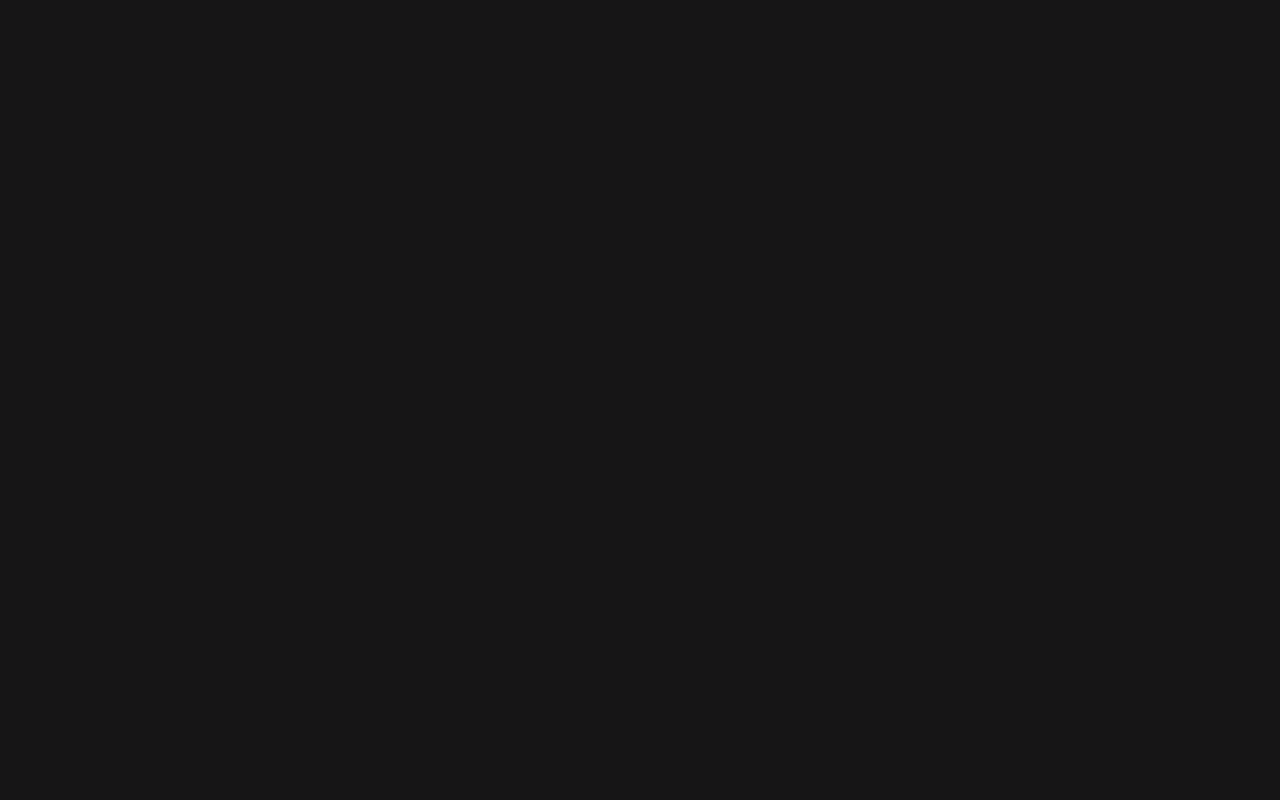
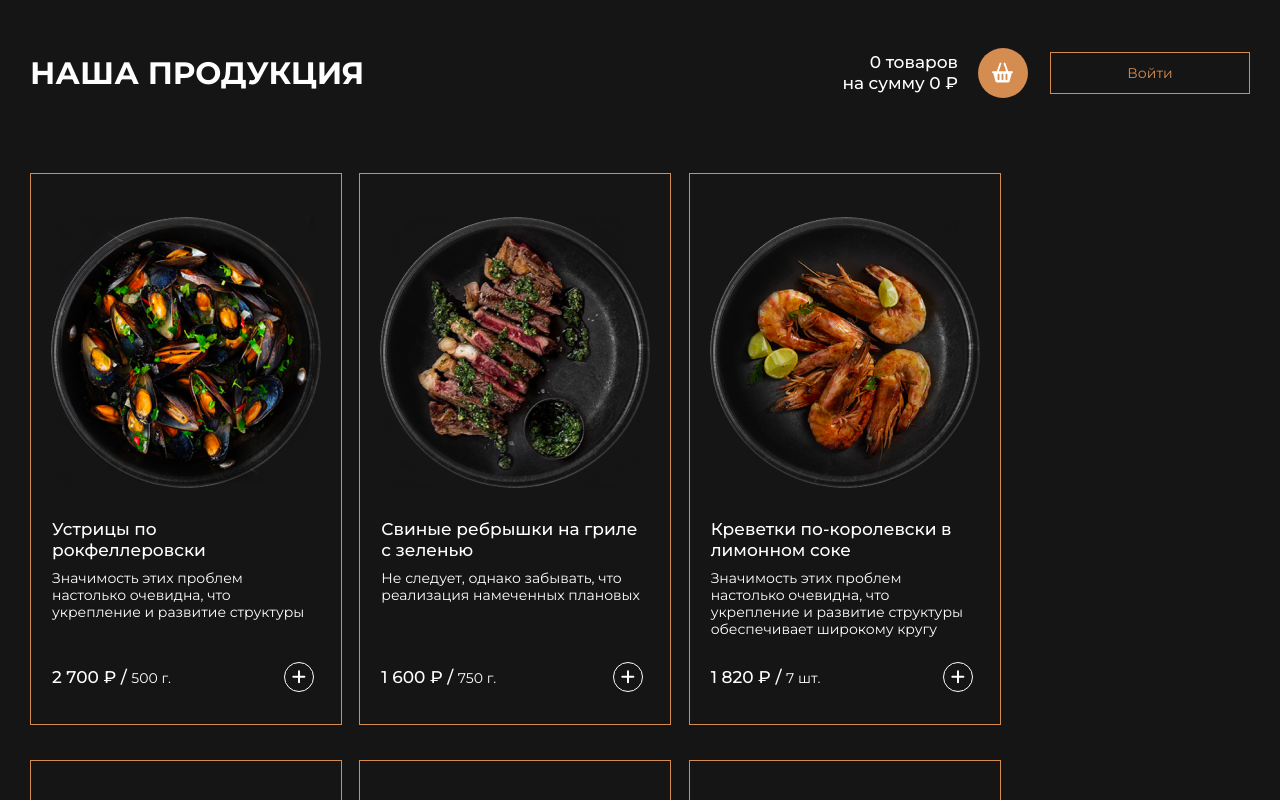
Before and after one commit to julia-popova-s/module-react, a React (Create React App) app: page / in a window 1280 px wide. Built offline with nearby package versions, Linux system fonts and the light colour scheme.

Commit message:
fixed image paths

```diff
--- a/src/components/elements/card/Card.js
+++ b/src/components/elements/card/Card.js
@@ -30,7 +30,7 @@
         <div className="card__preview">
           <img
             className="card__img"
-            src={`./images/products/${img}`}
+            src={`${process.env.PUBLIC_URL}/images/products/${img}`}
             alt={name}
           />
         </div>
--- a/src/components/elements/cardBasket/CardBasket.js
+++ b/src/components/elements/cardBasket/CardBasket.js
@@ -36,7 +36,7 @@
         <div className="card__preview">
           <img
             className="card__img"
-            src={`./images/basket/${img}`}
+            src={`${process.env.PUBLIC_URL}/images/basket/${img}`}
             alt={name}
           />
         </div>
--- a/src/components/elements/product/Product.js
+++ b/src/components/elements/product/Product.js
@@ -24,7 +24,7 @@
           <div className="product__view">
             <img
               className="product__img"
-              src={`../images/products/${img}`}
+              src={`${process.env.PUBLIC_URL}/images/products/${img}`}
               alt={name}
             />
           </div>
--- a/src/index.js
+++ b/src/index.js
@@ -8,7 +8,7 @@
 const root = ReactDOM.createRoot(document.getElementById('root'))
 root.render(
   <React.StrictMode>
-    <BrowserRouter basename={`/module_react`}>
+    <BrowserRouter basename={process.env.PUBLIC_URL}>
       <Provider store={store}>
         <App />
       </Provider>
```
Also changed, not shown: 1 other file (tests, documents, lock files or other folders).
